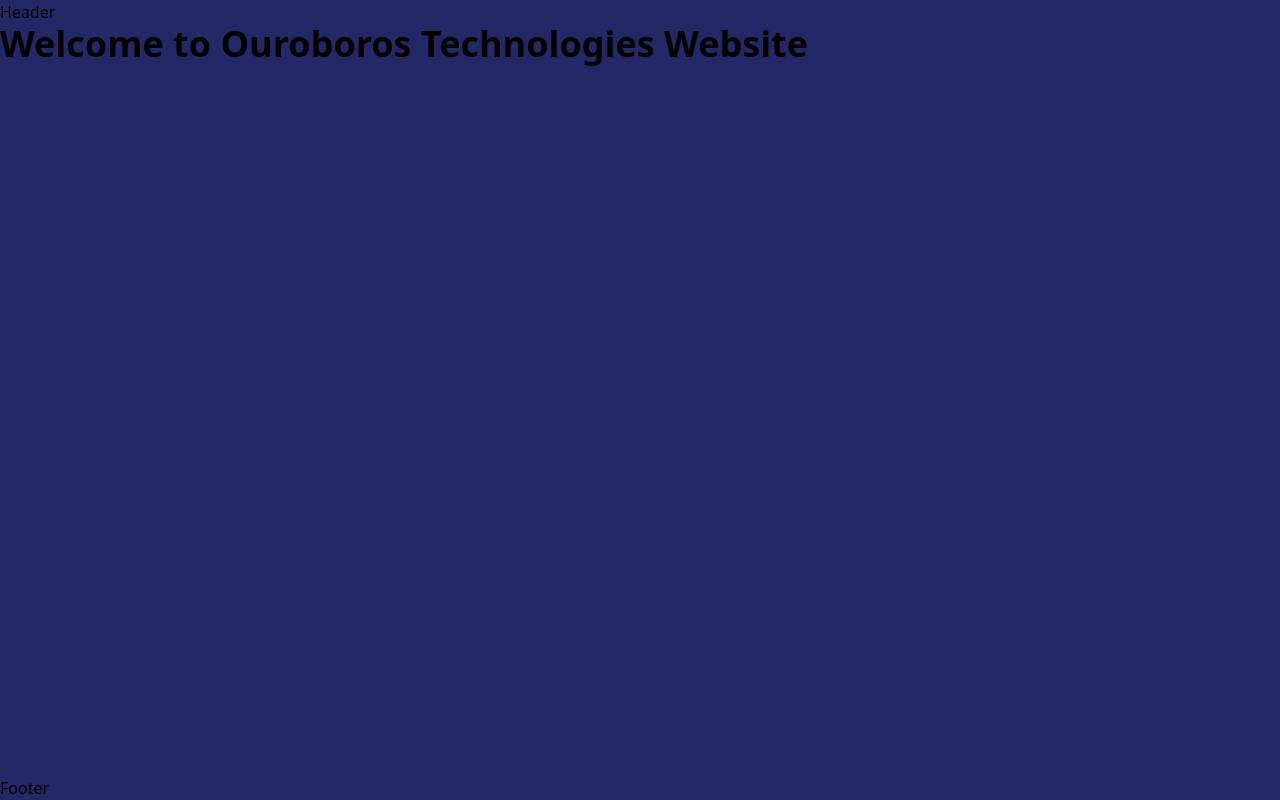
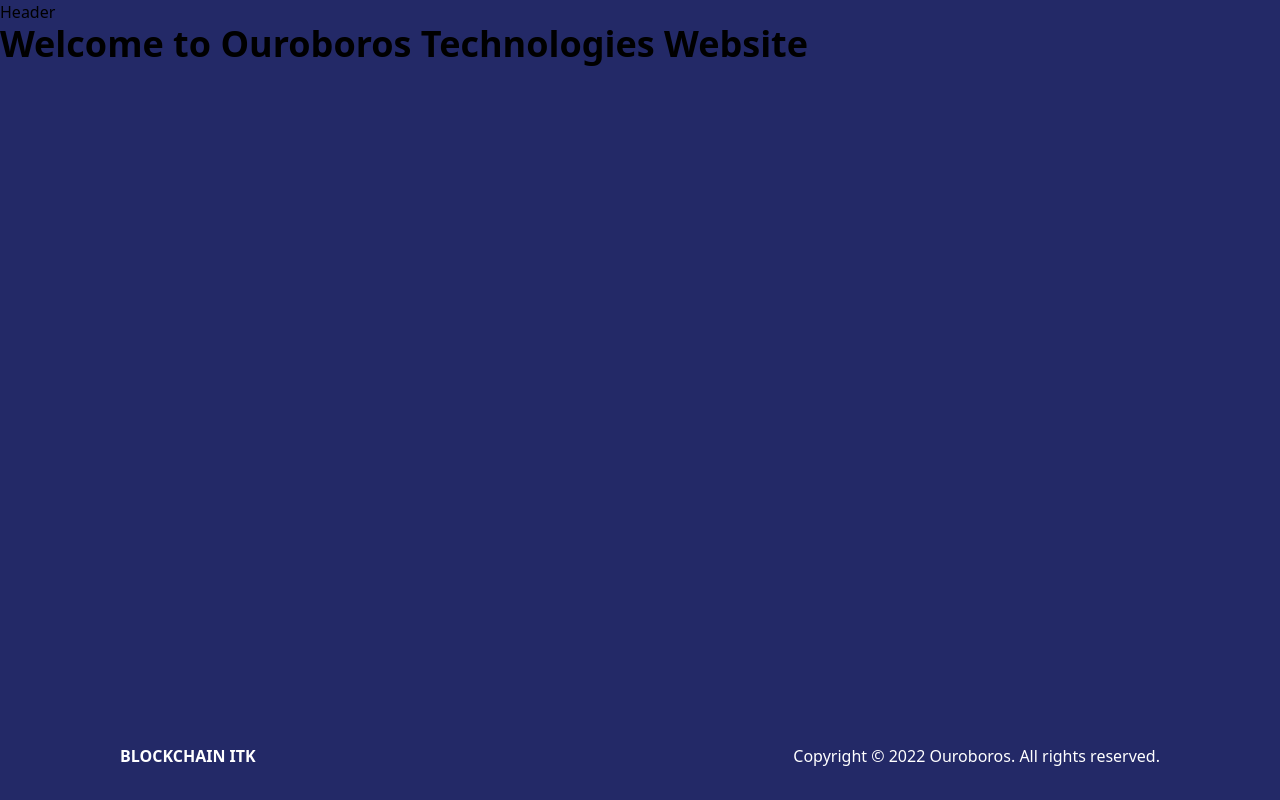
Before and after one commit to Ouroboros-Technology-ITK/ouroboros-tech-website, a Next.js app: page / in a window 1280 px wide. Built offline with nearby package versions, Linux system fonts and the light colour scheme.

Commit message:
feat: add classes style and contents

```diff
--- a/src/components/footer.jsx
+++ b/src/components/footer.jsx
@@ -1,3 +1,12 @@
 export default function Footer() {
-  return <div>Footer</div>;
+  return (
+    <footer className="px-10 py-3 text-white shadow-top-footer md:py-4 md:px-20 lg:py-8 xl:px-[120px]">
+      <div className="flex flex-col items-center gap-2 text-center lg:flex-row lg:justify-between">
+        <h1 className="text-base font-bold">BLOCKCHAIN ITK</h1>
+        <p className="text-m-regular">
+          Copyright &copy; 2022 Ouroboros. All rights reserved.
+        </p>
+      </div>
+    </footer>
+  );
 }
```
